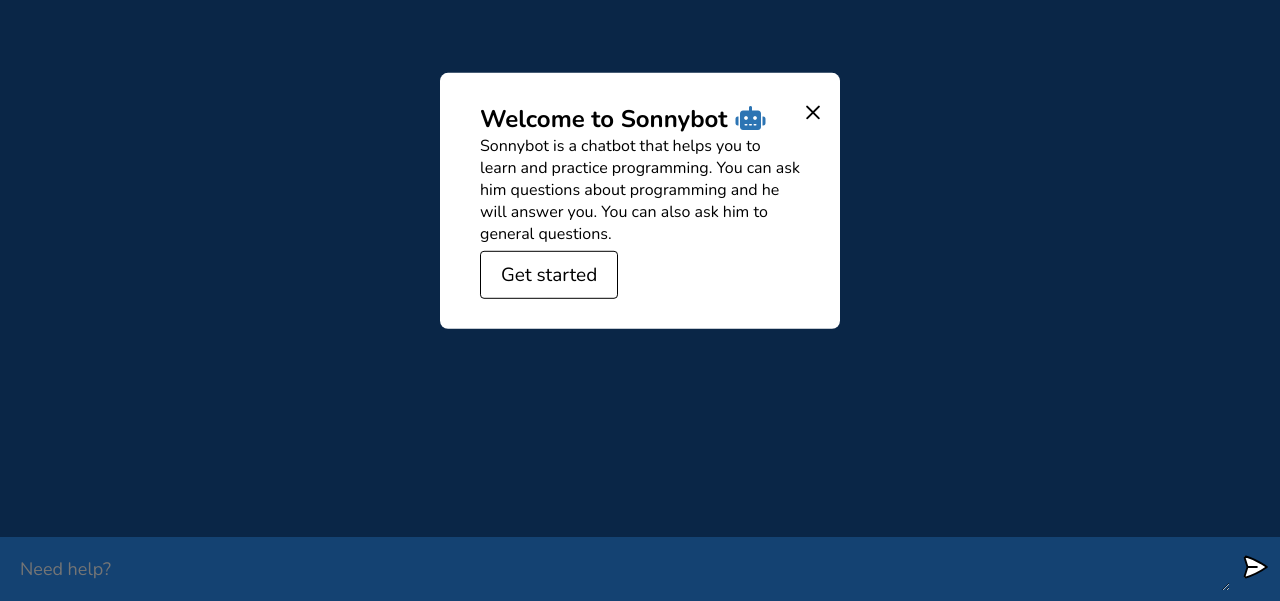
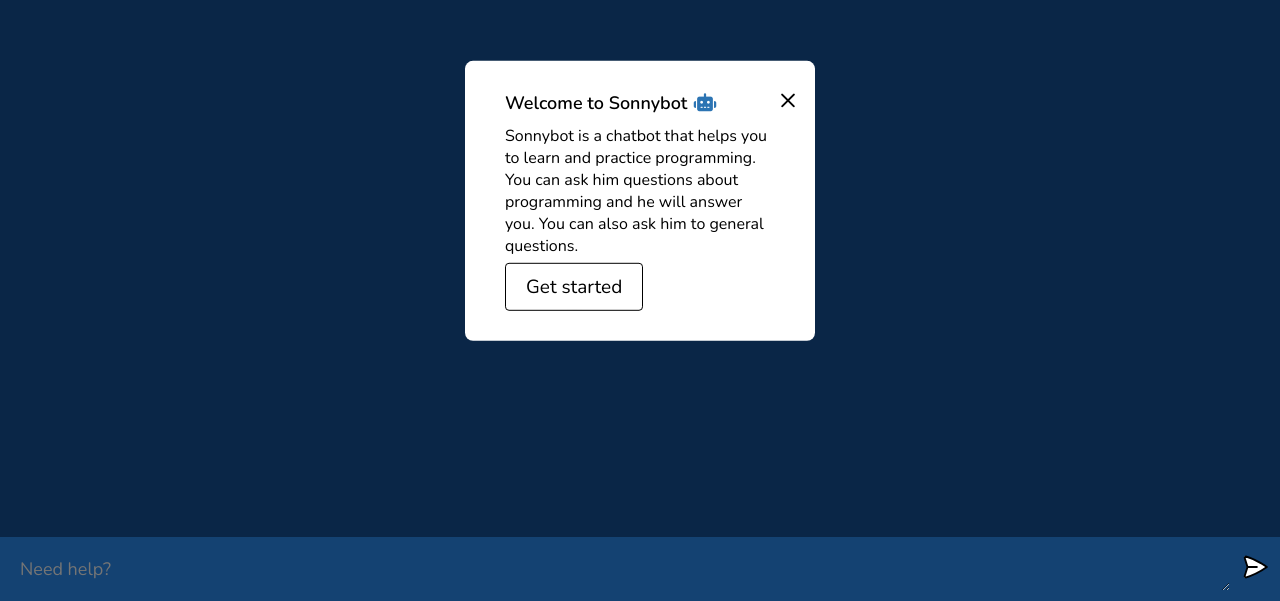
Before and after one commit to Sonnysam/sonny-bot, a website built with Vite: page client/index.html in a window 1280 px wide. Shown: the part 199-800 px from the top of the page. Built offline with nearby package versions, Linux system fonts and the light colour scheme.

Commit message:
popup added with functionality

```diff
--- a/client/style.css
+++ b/client/style.css
@@ -9,7 +9,7 @@
 /* POPUP STYLE */
 .popup {
   background-color: #ffff;
-  width: 400px;
+  width: 350px;
   padding: 30px 40px;
   position: absolute;
   top: 50%;
@@ -17,6 +17,11 @@
   transform: translate(-50%, -50%);
   border-radius: 8px;
   display: none;
+}
+h2 {
+  font-size: 18px;
+  font-weight: 600;
+  margin-bottom: 10px;
 }
 .popup__close {
   position: absolute;
```
